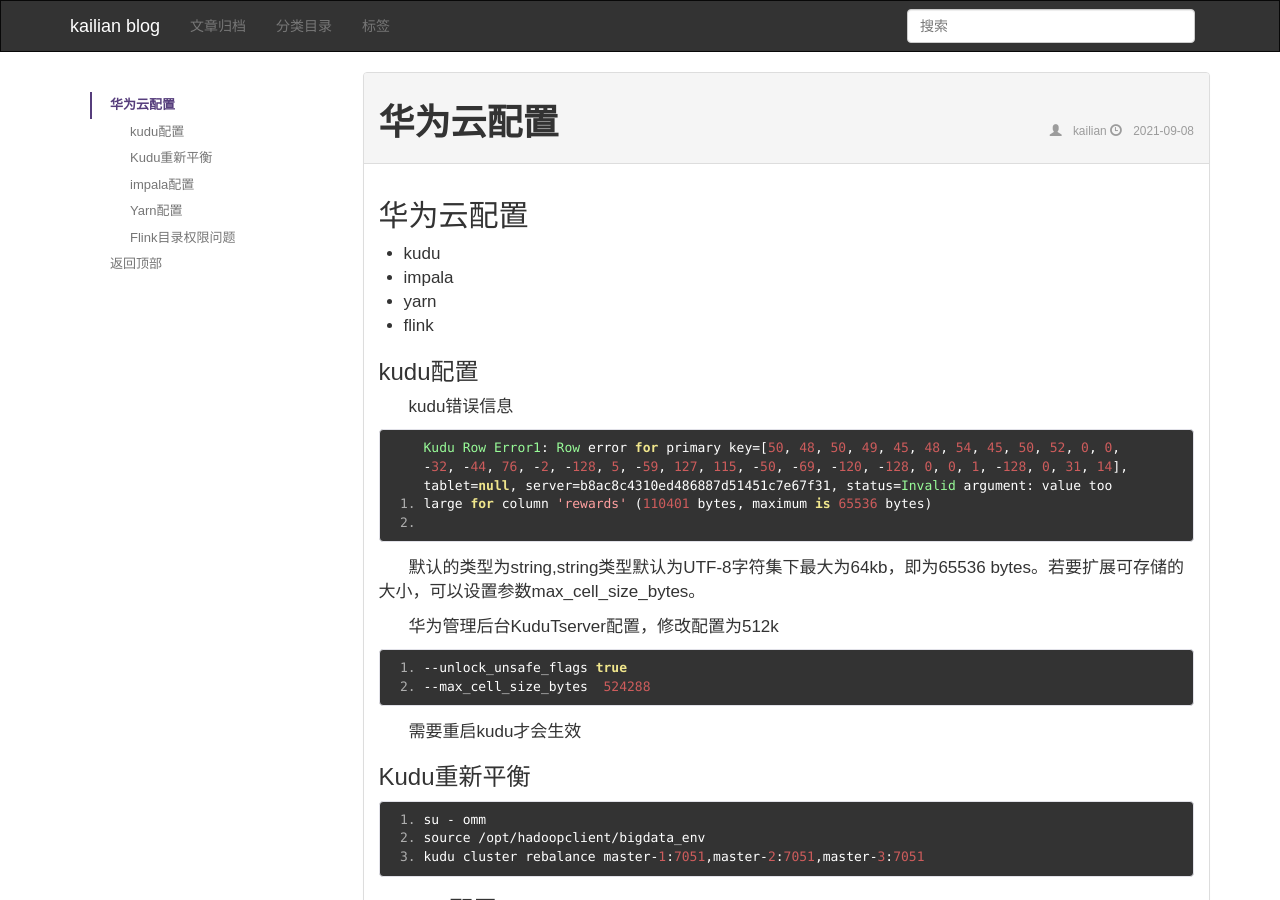
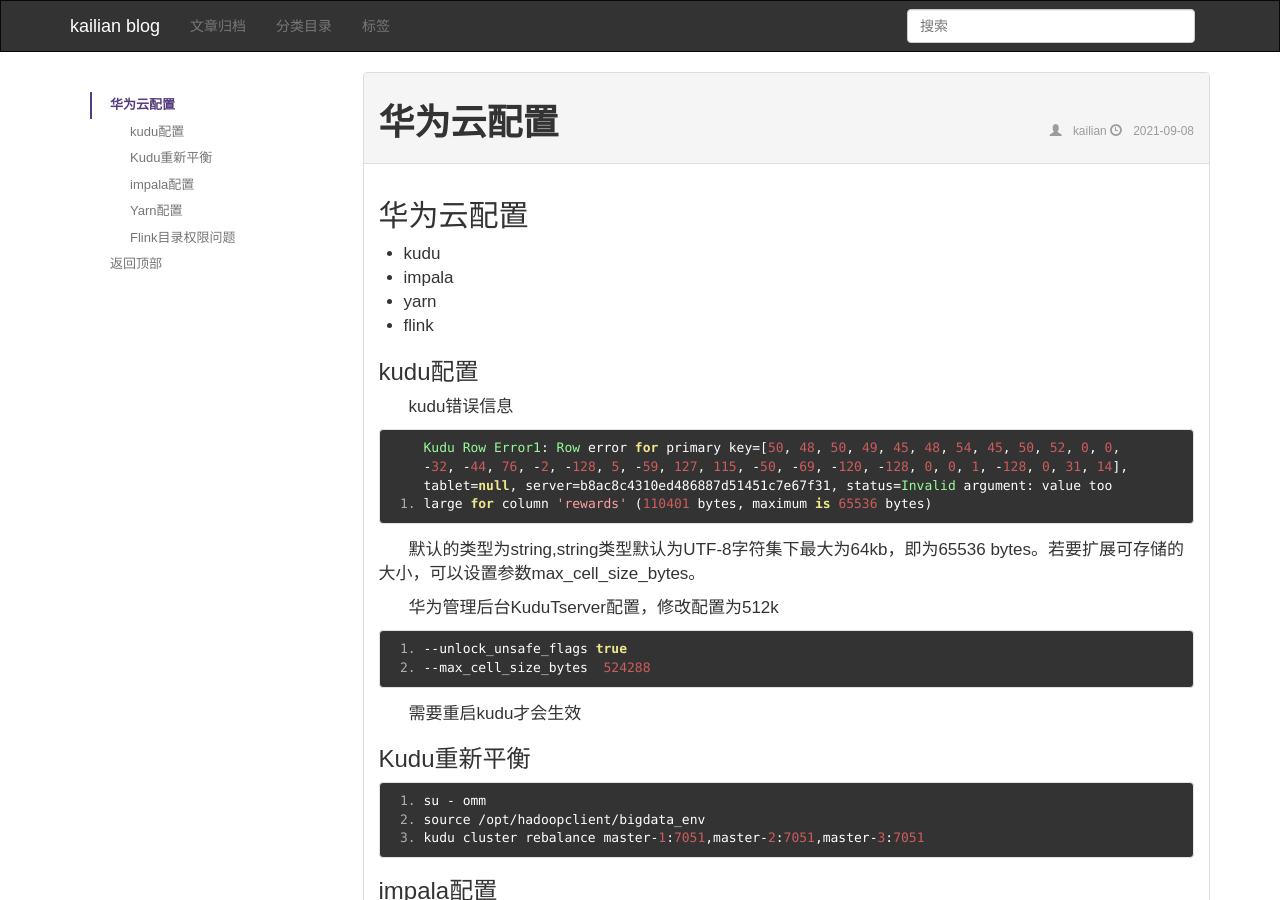
Before and after one commit to kailian/kailian.github.io, a Jekyll site: the page built from _posts/2021-09-08-hw-config.md, in a window 1280 px wide and 900 px high. Built offline with Jekyll 4.4.1, drawn with Linux system fonts in a browser that asks for light colours; comment, search, counter and statistics services are not loaded.

Commit message:
【文章】配置

````diff
--- a/_posts/2021-09-08-hw-config.md
+++ b/_posts/2021-09-08-hw-config.md
@@ -19,16 +19,15 @@
 
 kudu错误信息
 
-```
+```shell
 Kudu Row Error1: Row error for primary key=[50, 48, 50, 49, 45, 48, 54, 45, 50, 52, 0, 0, -32, -44, 76, -2, -128, 5, -59, 127, 115, -50, -69, -120, -128, 0, 0, 1, -128, 0, 31, 14], tablet=null, server=b8ac8c4310ed486887d51451c7e67f31, status=Invalid argument: value too large for column 'rewards' (110401 bytes, maximum is 65536 bytes)
-
 ```
 
 默认的类型为string,string类型默认为UTF-8字符集下最大为64kb，即为65536 bytes。若要扩展可存储的大小，可以设置参数max_cell_size_bytes。
 
 华为管理后台KuduTserver配置，修改配置为512k
 
-```
+```shell
 --unlock_unsafe_flags true
 --max_cell_size_bytes  524288
 ```
@@ -37,7 +36,7 @@
 
 ### Kudu重新平衡
 
-```
+```shell
 su - omm
 source /opt/hadoopclient/bigdata_env
 kudu cluster rebalance master-1:7051,master-2:7051,master-3:7051
@@ -49,21 +48,21 @@
 
 scratch目录
 
-```
+```shell
 --scratch_dirs = /srv/BigData/data1/impala
 
 ```
 
 时间戳配置（时区）
 
-```
+```shell
 --use_local_tz_for_unix_timestamp_conversions = true
 
 ```
 
 接口请求关闭cas
 
-```
+```shell
 --webserver_cas_enable = false
 
 ```
@@ -89,7 +88,7 @@
 
 ### Flink目录权限问题
 
-```
+```shell
 su - omm
 source /opt/hadoopclient/bigdata_env
 hdfs dfs -chmod -R 777 /flink
````
